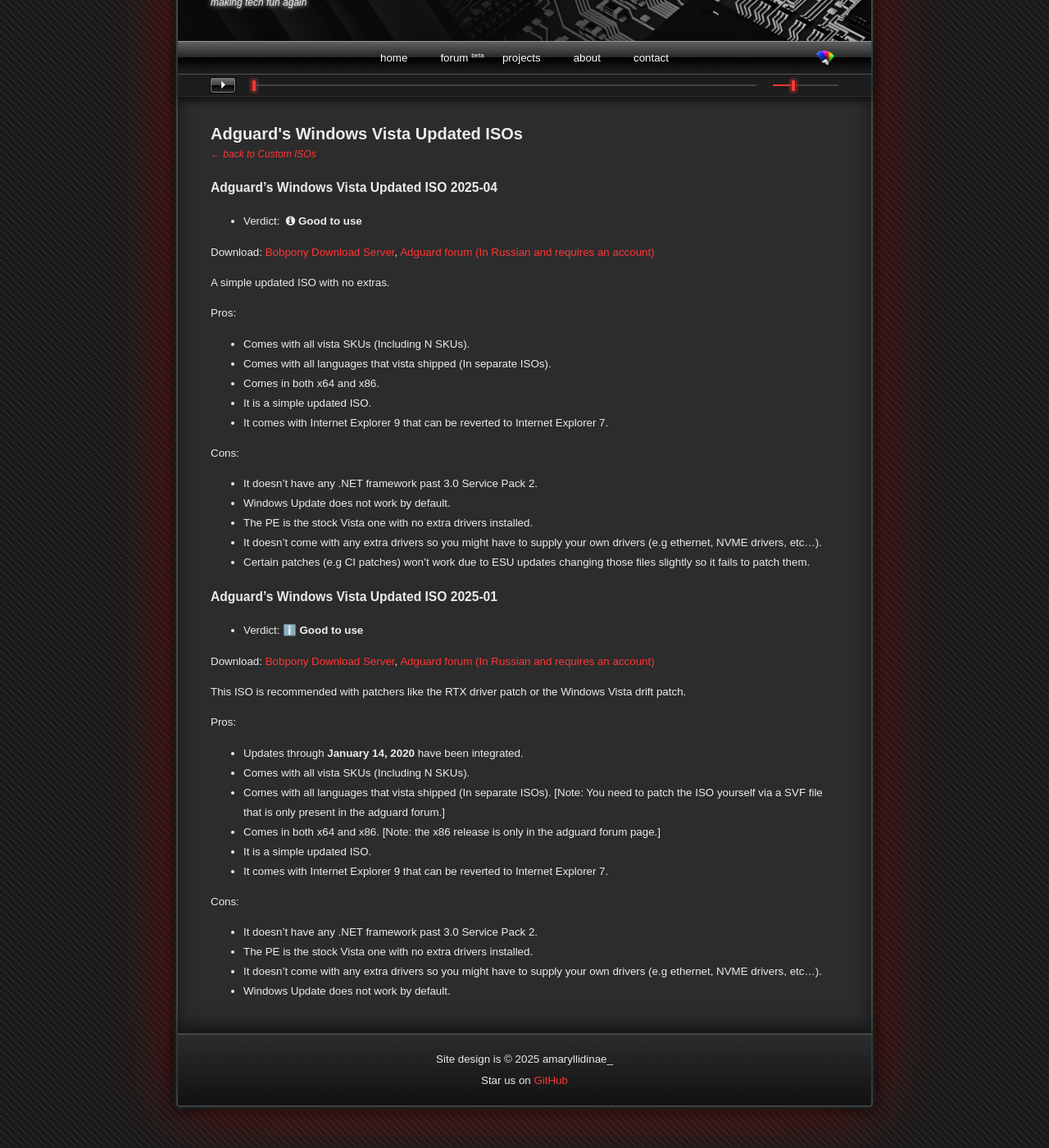
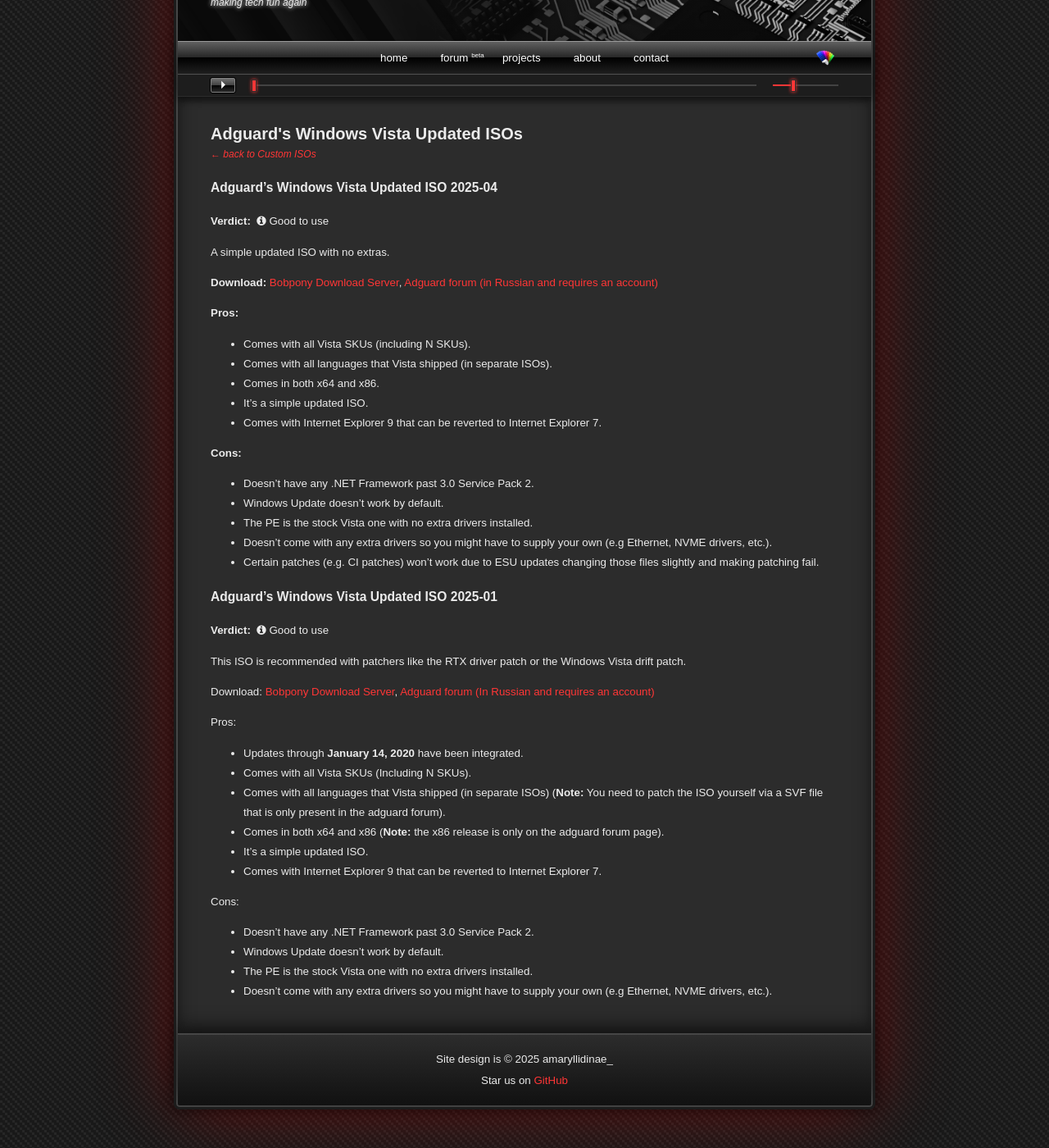
Before and after one commit to deadamaryllis/deadamaryllis.github.io, a Jekyll site: the page built from _projects/CustomISOs/vista/adguard.md, in a window 1280 px wide and 1400 px high, scrolled down 152 px. Shown: the whole window at 82% size. Built offline with Jekyll 4.4.1, drawn with Linux system fonts in a browser that asks for light colours; some web fonts are replaced.

Commit message:
fix formatting on custom iso posts

```diff
--- a/_projects/CustomISOs/vista/adguard.md
+++ b/_projects/CustomISOs/vista/adguard.md
@@ -5,45 +5,48 @@
 
 ### Adguard's Windows Vista Updated ISO 2025-04
 
-- Verdict:&nbsp; **<i class="fa fa-info-circle"></i> Good to use**
-
-Download: [Bobpony Download Server](https://dl.bobpony.com/windows/unofficial/Windows%20Vista%20SP2%20with%20Update%20%5B6003.23217%5D%20AIO%20%28x86-x64%29%20by%20adguard%20%28v25.04.09%29%20%5BMulti%5D/), [Adguard forum (In Russian and requires an account)](https://forum.rg-adguard.net/threads/windows-vista-sp2-with-update-6003-23217-aio-x86-x64-by-adguard-v25-04-09-multi36.2662/)
+**Verdict:**&nbsp; <i class="fa fa-info-circle"></i> Good to use
 
 A simple updated ISO with no extras.
 
-Pros:
-- Comes with all vista SKUs (Including N SKUs).
-- Comes with all languages that vista shipped (In separate ISOs).
+**Download:** [Bobpony Download Server](https://dl.bobpony.com/windows/unofficial/Windows%20Vista%20SP2%20with%20Update%20%5B6003.23217%5D%20AIO%20%28x86-x64%29%20by%20adguard%20%28v25.04.09%29%20%5BMulti%5D/), [Adguard forum (in Russian and requires an account)](https://forum.rg-adguard.net/threads/windows-vista-sp2-with-update-6003-23217-aio-x86-x64-by-adguard-v25-04-09-multi36.2662/)
+
+**Pros:**
+
+- Comes with all Vista SKUs (including N SKUs).
+- Comes with all languages that Vista shipped (in separate ISOs).
 - Comes in both x64 and x86.
-- It is a simple updated ISO.
-- It comes with Internet Explorer 9 that can be reverted to Internet Explorer 7.
+- It's a simple updated ISO.
+- Comes with Internet Explorer 9 that can be reverted to Internet Explorer 7.
 
-Cons:
-- It doesn't have any .NET framework past 3.0 Service Pack 2.
-- Windows Update does not work by default.
+**Cons:**
+
+- Doesn't have any .NET Framework past 3.0 Service Pack 2.
+- Windows Update doesn't work by default.
 - The PE is the stock Vista one with no extra drivers installed.
-- It doesn't come with any extra drivers so you might have to supply your own drivers (e.g ethernet, NVME drivers, etc...).
-- Certain patches (e.g CI patches) won't work due to ESU updates changing those files slightly so it fails to patch them.
+- Doesn't come with any extra drivers so you might have to supply your own (e.g Ethernet, NVME drivers, etc.).
+- Certain patches (e.g. CI patches) won't work due to ESU updates changing those files slightly and making patching fail.
 
 ### Adguard's Windows Vista Updated ISO 2025-01
 
-- Verdict: **ℹ️ Good to use**
+**Verdict:**&nbsp; <i class="fa fa-info-circle"></i> Good to use
+
+This ISO is recommended with patchers like the RTX driver patch or the Windows Vista drift patch.
 
 Download: [Bobpony Download Server](https://dl.bobpony.com/windows/unofficial/Windows%20Vista%20SP2%20with%20Update%20%5B6003.20708%5D%20AIO%20%28x86-x64%29%20by%20adguard%20%28v25.01.01%29%20%5BMulti%5D/), [Adguard forum (In Russian and requires an account)](https://forum.rg-adguard.net/threads/windows-vista-sp2-with-update-6003-20708-aio-x86-x64-by-adguard-v25-01-01-preview-jan-2020-multi36.2510/)
-
-This ISO is recommended with patchers like the RTX driver patch or the Windows Vista drift patch.
 
 Pros:
 
 - Updates through **January 14, 2020** have been integrated.
-- Comes with all vista SKUs (Including N SKUs).
-- Comes with all languages that vista shipped (In separate ISOs). [Note: You need to patch the ISO yourself via a SVF file that is only present in the adguard forum.]
-- Comes in both x64 and x86. [Note: the x86 release is only in the adguard forum page.]
-- It is a simple updated ISO.
-- It comes with Internet Explorer 9 that can be reverted to Internet Explorer 7.
+- Comes with all Vista SKUs (Including N SKUs).
+- Comes with all languages that Vista shipped (in separate ISOs) (**Note:** You need to patch the ISO yourself via a SVF file that is only present in the adguard forum).
+- Comes in both x64 and x86 (**Note:** the x86 release is only on the adguard forum page).
+- It's a simple updated ISO.
+- Comes with Internet Explorer 9 that can be reverted to Internet Explorer 7.
 
 Cons:
-- It doesn't have any .NET framework past 3.0 Service Pack 2.
+
+- Doesn't have any .NET Framework past 3.0 Service Pack 2.
+- Windows Update doesn't work by default.
 - The PE is the stock Vista one with no extra drivers installed.
-- It doesn't come with any extra drivers so you might have to supply your own drivers (e.g ethernet, NVME drivers, etc...).
-- Windows Update does not work by default.
+- Doesn't come with any extra drivers so you might have to supply your own (e.g Ethernet, NVME drivers, etc.).
```
Also changed, not shown: _projects/CustomISOs/vista/cdu.md (+24 -24 lines), _projects/CustomISOs/win7/simplixed.md (+15 -14 lines), _projects/CustomISOs/win8/imswordqueen81.md (+10 -10 lines), _projects/CustomISOs/win8/oamd.md (+11 -11 lines).
